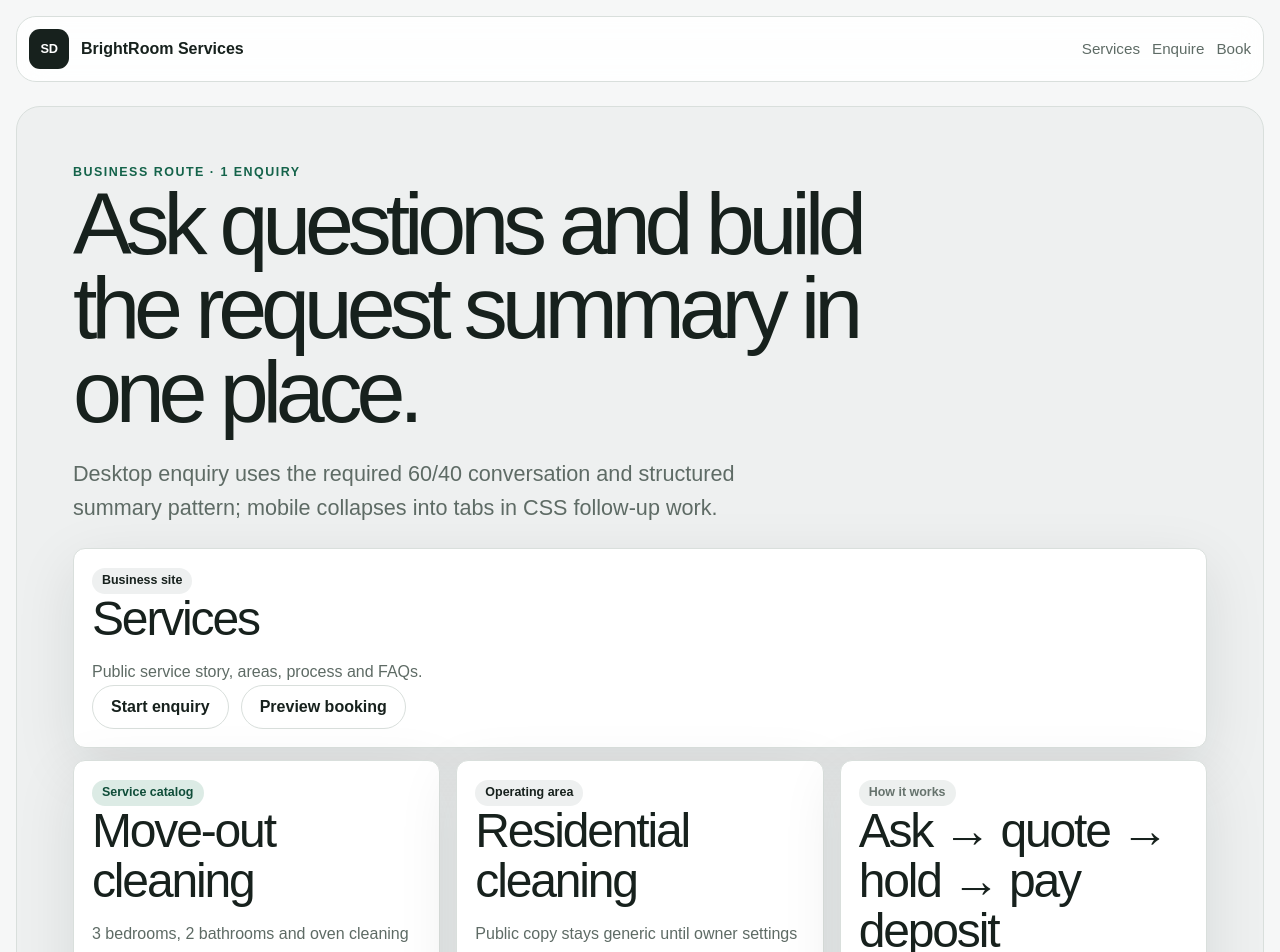
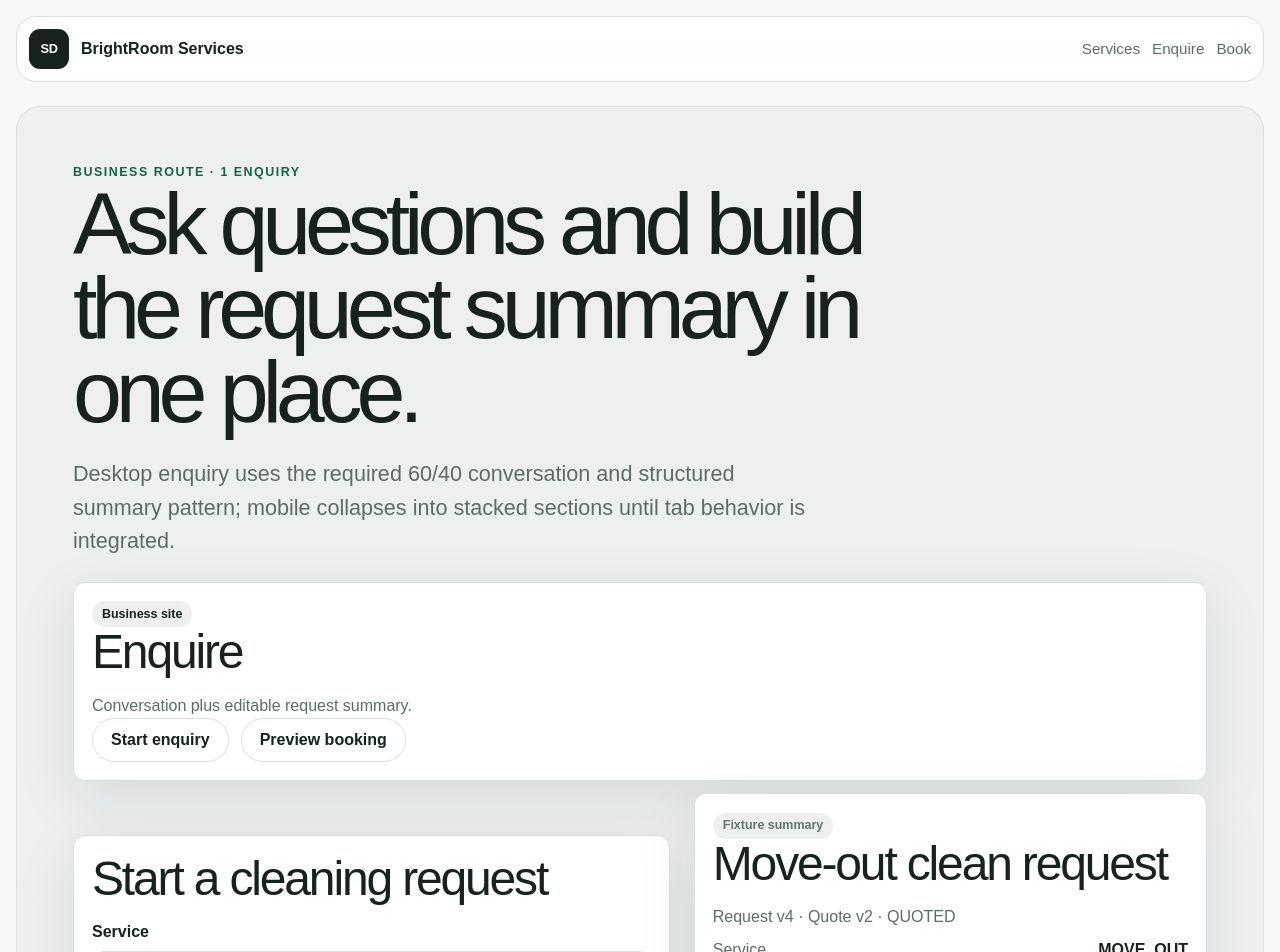
Before and after one commit to SaamVR/ServiceDesk, a Next.js app: page /b/1/enquire in a window 1280 px wide. Shown: the top 952 px of the page. Built offline with nearby package versions, Linux system fonts and the light colour scheme.

Commit message:
feat(business): map enquiry route

```diff
--- a/src/app/b/[slug]/enquire/page.tsx
+++ b/src/app/b/[slug]/enquire/page.tsx
@@ -6,9 +6,11 @@ export default async function BusinessEnquirePage({ params }: { params: Promise<
   return (
     <OperationalRoute
       surface="business"
+      businessModule="enquire"
+      businessSlug={slug}
       resourceLabel={`${slug} enquiry`}
       title="Ask questions and build the request summary in one place."
-      description="Desktop enquiry uses the required 60/40 conversation and structured summary pattern; mobile collapses into tabs in CSS follow-up work."
+      description="Desktop enquiry uses the required 60/40 conversation and structured summary pattern; mobile collapses into stacked sections until tab behavior is integrated."
     />
   );
 }
```
